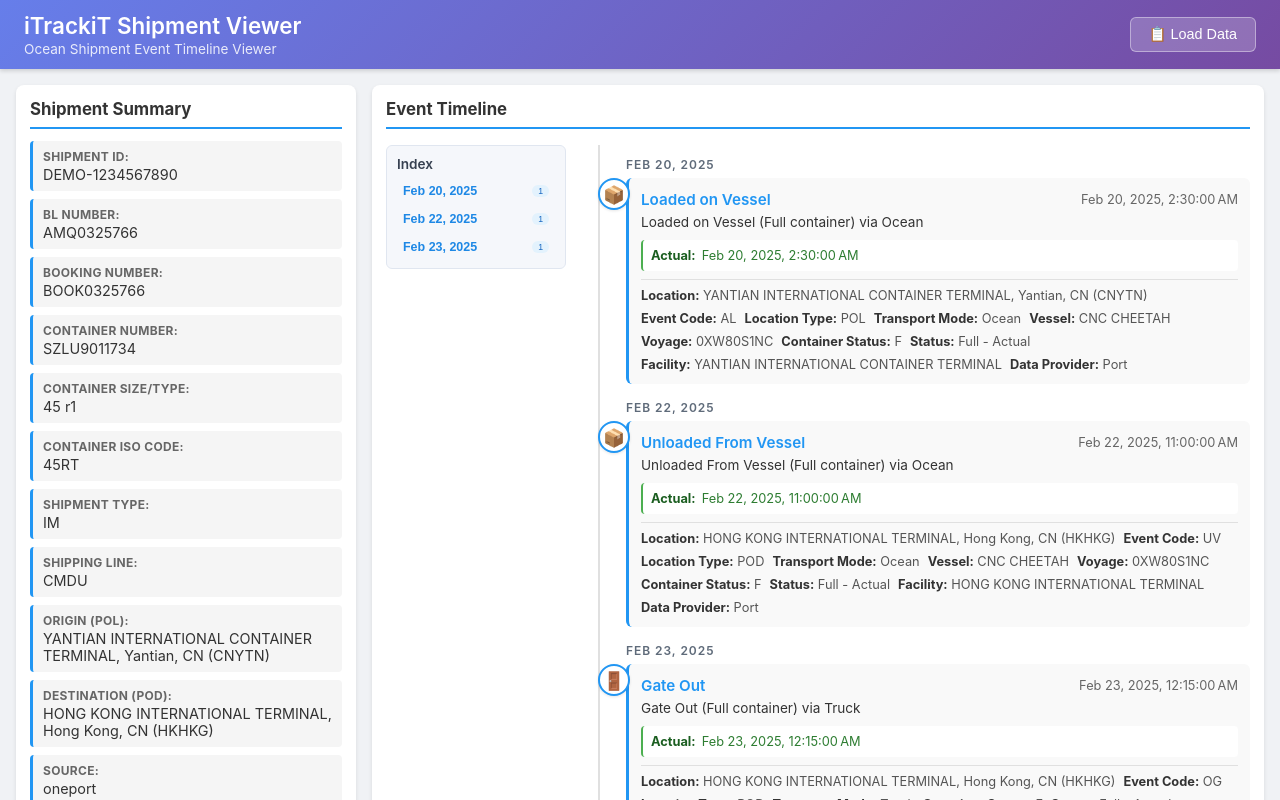
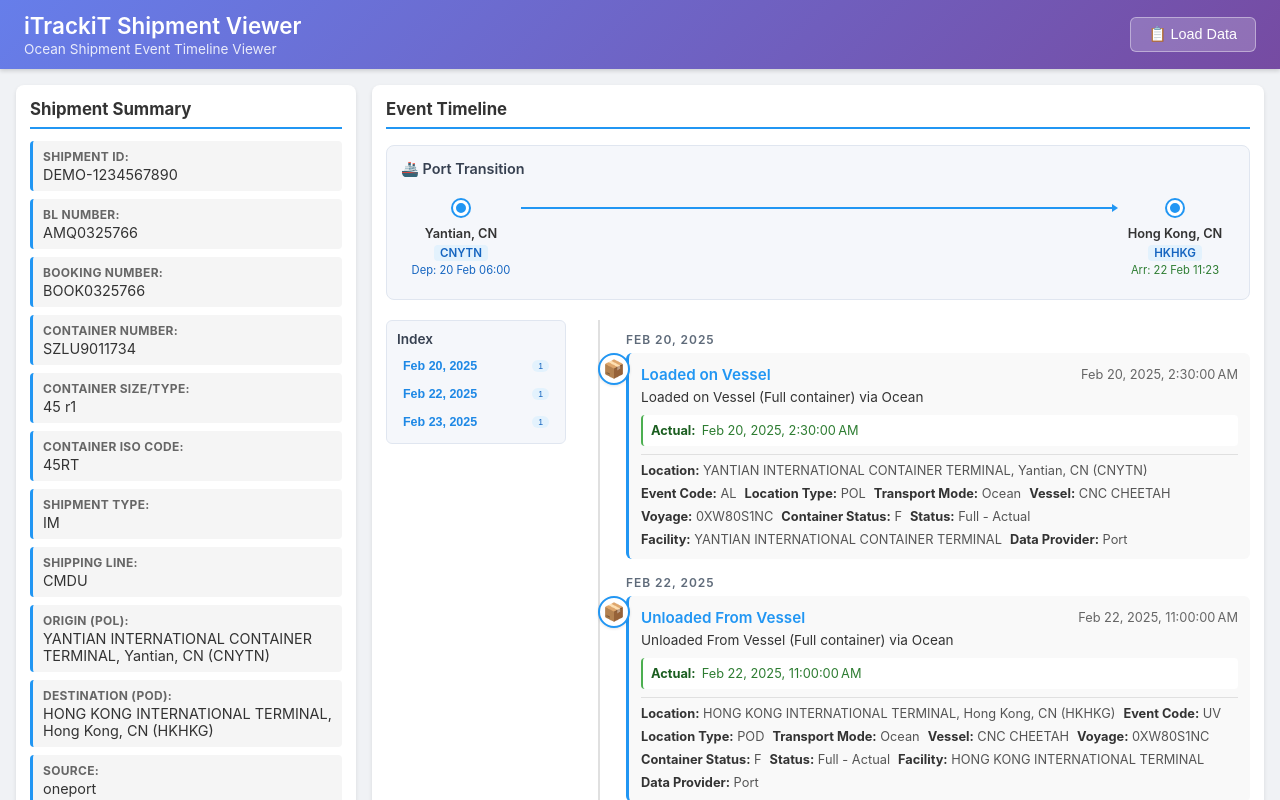
Before and after one commit to fatbo/itrackit-event-viewer, an Angular app: page / in a window 1280 px wide. Shown: the top 800 px of the page. Built offline with nearby package versions, Linux system fonts and the light colour scheme.

Commit message:
Add horizontal port transition timeline to event timeline section
Co-authored-by: fatbo <4547140+fatbo@users.noreply.github.com>

```diff
--- a/src/app/components/event-timeline/event-timeline.css
+++ b/src/app/components/event-timeline/event-timeline.css
@@ -233,6 +233,126 @@ h2 {
   font-size: 0.9em;
 }
 
+/* Port Transition Timeline */
+.port-transition {
+  margin-bottom: 20px;
+  padding: 14px;
+  background: #f5f7fb;
+  border-radius: 8px;
+  border: 1px solid #e0e6f0;
+}
+
+.port-transition-title {
+  font-size: 0.9em;
+  font-weight: 600;
+  color: #374151;
+  margin: 0 0 14px 0;
+}
+
+.port-transition-track {
+  display: flex;
+  align-items: flex-start;
+  overflow-x: auto;
+  padding: 8px 0;
+}
+
+.port-node {
+  display: flex;
+  flex-direction: column;
+  align-items: center;
+  min-width: 120px;
+  flex-shrink: 0;
+}
+
+.port-dot {
+  width: 16px;
+  height: 16px;
+  background: #2196F3;
+  border: 3px solid #fff;
+  border-radius: 50%;
+  box-shadow: 0 0 0 2px #2196F3;
+  z-index: 1;
+}
+
+.port-info {
+  display: flex;
+  flex-direction: column;
+  align-items: center;
+  margin-top: 10px;
+  text-align: center;
+  gap: 2px;
+}
+
+.port-name {
+  font-size: 0.8em;
+  font-weight: 600;
+  color: #333;
+  line-height: 1.3;
+}
+
+.port-code {
+  font-size: 0.72em;
+  color: #1565c0;
+  font-weight: 600;
+  background: #e3f2fd;
+  padding: 1px 6px;
+  border-radius: 4px;
+}
+
+.port-time {
+  font-size: 0.7em;
+  color: #555;
+  display: flex;
+  align-items: center;
+  gap: 4px;
+}
+
+.port-time.arrival {
+  color: #2e7d32;
+}
+
+.port-time.departure {
+  color: #1565c0;
+}
+
+.time-type-badge {
+  font-size: 0.85em;
+  padding: 0 4px;
+  border-radius: 3px;
+  font-weight: 500;
+}
+
+.time-type-badge.estimated {
+  color: #ef6c00;
+  background: #fff3e0;
+}
+
+.time-type-badge.planned {
+  color: #1976d2;
+  background: #e3f2fd;
+}
+
+.port-connector {
+  flex: 1;
+  min-width: 40px;
+  height: 2px;
+  background: #2196F3;
+  margin-top: 7px;
+  position: relative;
+}
+
+.port-connector::after {
+  content: '';
+  position: absolute;
+  right: -3px;
+  top: -3px;
+  width: 0;
+  height: 0;
+  border-top: 4px solid transparent;
+  border-bottom: 4px solid transparent;
+  border-left: 6px solid #2196F3;
+}
+
 @media (max-width: 900px) {
   .timeline-layout {
     grid-template-columns: 1fr;
--- a/src/app/components/event-timeline/event-timeline.html
+++ b/src/app/components/event-timeline/event-timeline.html
@@ -1,6 +1,42 @@
 <div class="event-timeline-container">
   @if (primaryEvent() && sortedEvents().length > 0) {
     <h2>Event Timeline</h2>
+
+    @if (portTransition().length > 0) {
+      <div class="port-transition">
+        <h3 class="port-transition-title">🚢 Port Transition</h3>
+        <div class="port-transition-track">
+          @for (port of portTransition(); track port.locationCode; let i = $index; let last = $last) {
+            <div class="port-node">
+              <div class="port-dot"></div>
+              <div class="port-info">
+                <span class="port-name">{{ port.locationName }}</span>
+                <span class="port-code">{{ port.locationCode }}</span>
+                @if (port.arrivalTime) {
+                  <span class="port-time arrival">
+                    Arr: {{ port.arrivalTime | date:'dd MMM HH:mm' }}
+                    @if (port.arrivalTimeType && port.arrivalTimeType !== 'A') {
+                      <span class="time-type-badge" [class]="port.arrivalTimeType === 'E' ? 'estimated' : 'planned'">{{ getTimeTypeLabel(port.arrivalTimeType) }}</span>
+                    }
+                  </span>
+                }
+                @if (port.departureTime) {
+                  <span class="port-time departure">
+                    Dep: {{ port.departureTime | date:'dd MMM HH:mm' }}
+                    @if (port.departureTimeType && port.departureTimeType !== 'A') {
+                      <span class="time-type-badge" [class]="port.departureTimeType === 'E' ? 'estimated' : 'planned'">{{ getTimeTypeLabel(port.departureTimeType) }}</span>
+                    }
+                  </span>
+                }
+              </div>
+            </div>
+            @if (!last) {
+              <div class="port-connector"></div>
+            }
+          }
+        </div>
+      </div>
+    }
 
     <div class="timeline-layout">
       <nav class="timeline-index" aria-label="Timeline index">
--- a/src/app/components/event-timeline/event-timeline.ts
+++ b/src/app/components/event-timeline/event-timeline.ts
@@ -1,12 +1,22 @@
 import { Component, computed, inject } from '@angular/core';
 import { CommonModule, DOCUMENT } from '@angular/common';
 import { EventData } from '../../services/event-data';
-import { ShipmentEvent } from '../../models/shipment-event.model';
+import { ShipmentEvent, OpTransportEvent } from '../../models/shipment-event.model';
 
 interface TimelineIndexItem {
   label: string;
   anchorId: string;
   count: number;
+}
+
+interface PortNode {
+  locationName: string;
+  locationCode: string;
+  locationType: string;
+  arrivalTime?: string;
+  arrivalTimeType?: string;
+  departureTime?: string;
+  departureTimeType?: string;
 }
 
 @Component({
@@ -25,6 +35,46 @@ export class EventTimeline {
   });
 
   protected readonly primaryEvent = this.eventDataService.primaryEvent;
+
+  protected readonly portTransition = computed(() => {
+    const data = this.primaryEvent();
+    const transportEvents = data?.transportEvents as OpTransportEvent[] | undefined;
+    if (!transportEvents || transportEvents.length === 0) return [];
+
+    // Sort by seq if available, otherwise by eventTime
+    const sorted = [...transportEvents].sort((a, b) => {
+      if (a.seq != null && b.seq != null) return a.seq - b.seq;
+      if (a.seq != null) return -1;
+      if (b.seq != null) return 1;
+      return new Date(a.eventTime).getTime() - new Date(b.eventTime).getTime();
+    });
+
+    // Group by location code to build port nodes
+    const portMap = new Map<string, PortNode>();
+    const portOrder: string[] = [];
+
+    for (const event of sorted) {
+      const code = event.location.unLocationCode;
+      if (!portMap.has(code)) {
+        portMap.set(code, {
+          locationName: event.location.unLocationName,
+          locationCode: code,
+          locationType: event.locationType,
+        });
+        portOrder.push(code);
+      }
+      const node = portMap.get(code)!;
+      if (event.eventCode === 'VD' || event.eventCode === 'RD') {
+        node.departureTime = event.eventTime;
+        node.departureTimeType = event.timeType;
+      } else if (event.eventCode === 'VA' || event.eventCode === 'RA') {
+        node.arrivalTime = event.eventTime;
+        node.arrivalTimeType = event.timeType;
+      }
+    }
+
+    return portOrder.map(code => portMap.get(code)!);
+  });
 
   protected readonly sortedEvents = computed(() => {
     const events = this.primaryEvent()?.events;
@@ -87,4 +137,13 @@ export class EventTimeline {
       target.scrollIntoView({ behavior: 'smooth', block: 'start' });
     }
   }
+
+  protected getTimeTypeLabel(timeType: string): string {
+    switch (timeType) {
+      case 'A': return 'Actual';
+      case 'E': return 'Estimated';
+      case 'G': return 'Planned';
+      default: return '';
+    }
+  }
 }
--- a/src/app/models/shipment-event.model.ts
+++ b/src/app/models/shipment-event.model.ts
@@ -47,6 +47,7 @@ export interface ShipmentData {
   sealNo?: string[];
   dg?: string[];
   dmg?: string[];
+  transportEvents?: OpTransportEvent[];
   [key: string]: any; // Allow additional properties
 }
 
@@ -65,6 +66,7 @@ export interface ConveyanceInfo {
 }
 
 export interface OpTransportEvent {
+  seq?: number;
   eventCode: 'OG' | 'IG' | 'AE' | 'VD' | 'VA' | 'UV' | 'AL' | 'UR' | 'RD' | 'RA' | 'TA' | 'CT' | 'RT' | 'SS' | 'ZZ' | 'PD';
   eventName?: string;
   locationType: 'POL' | 'POD' | 'POT' | 'POC';
--- a/src/app/services/shipment-parser.ts
+++ b/src/app/services/shipment-parser.ts
@@ -84,6 +84,7 @@ export class ShipmentParser {
       sealNo: raw.sealNo,
       dg: raw.dg,
       dmg: raw.dmg,
+      transportEvents: raw.transportEvents,
     };
   }
 
```
